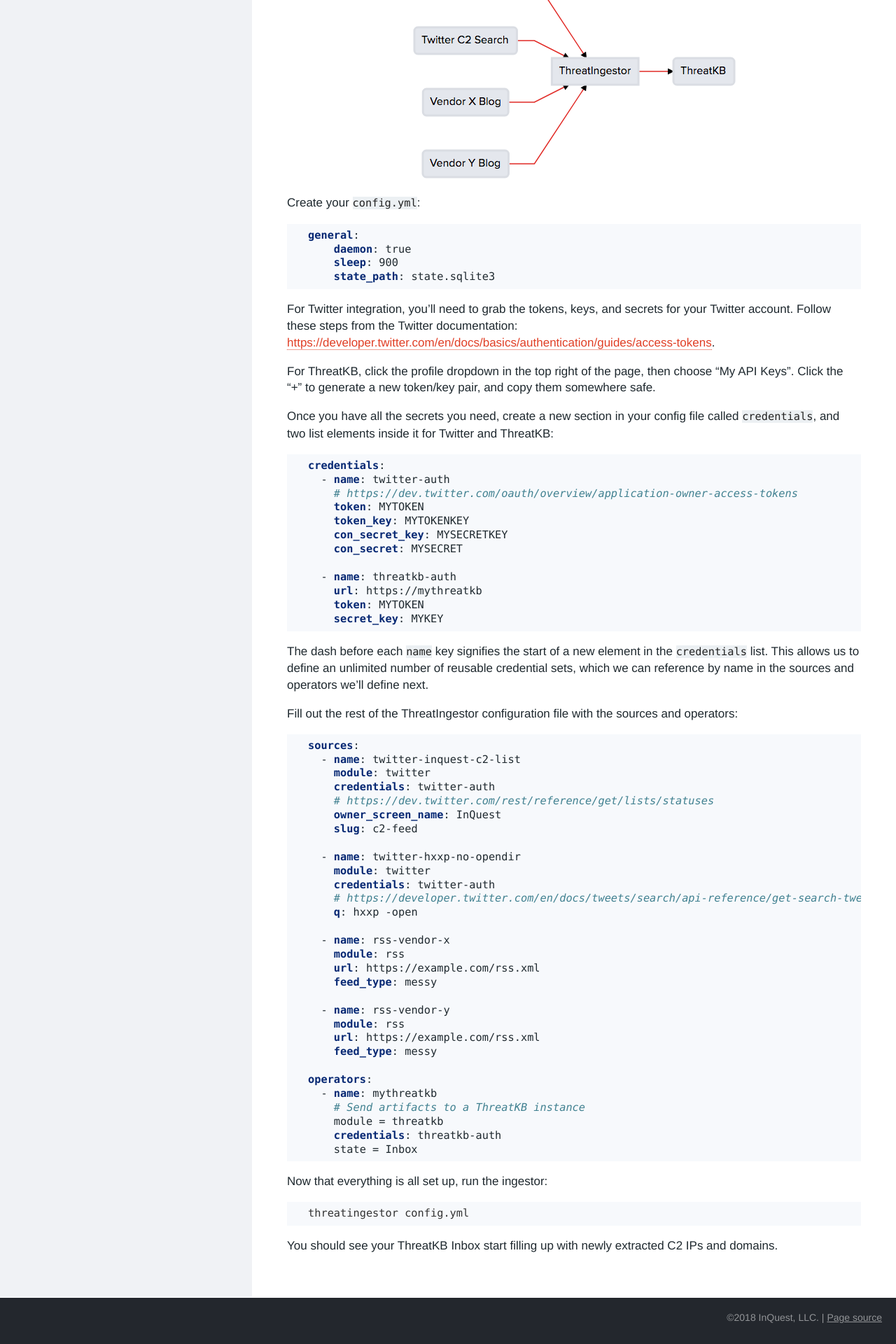
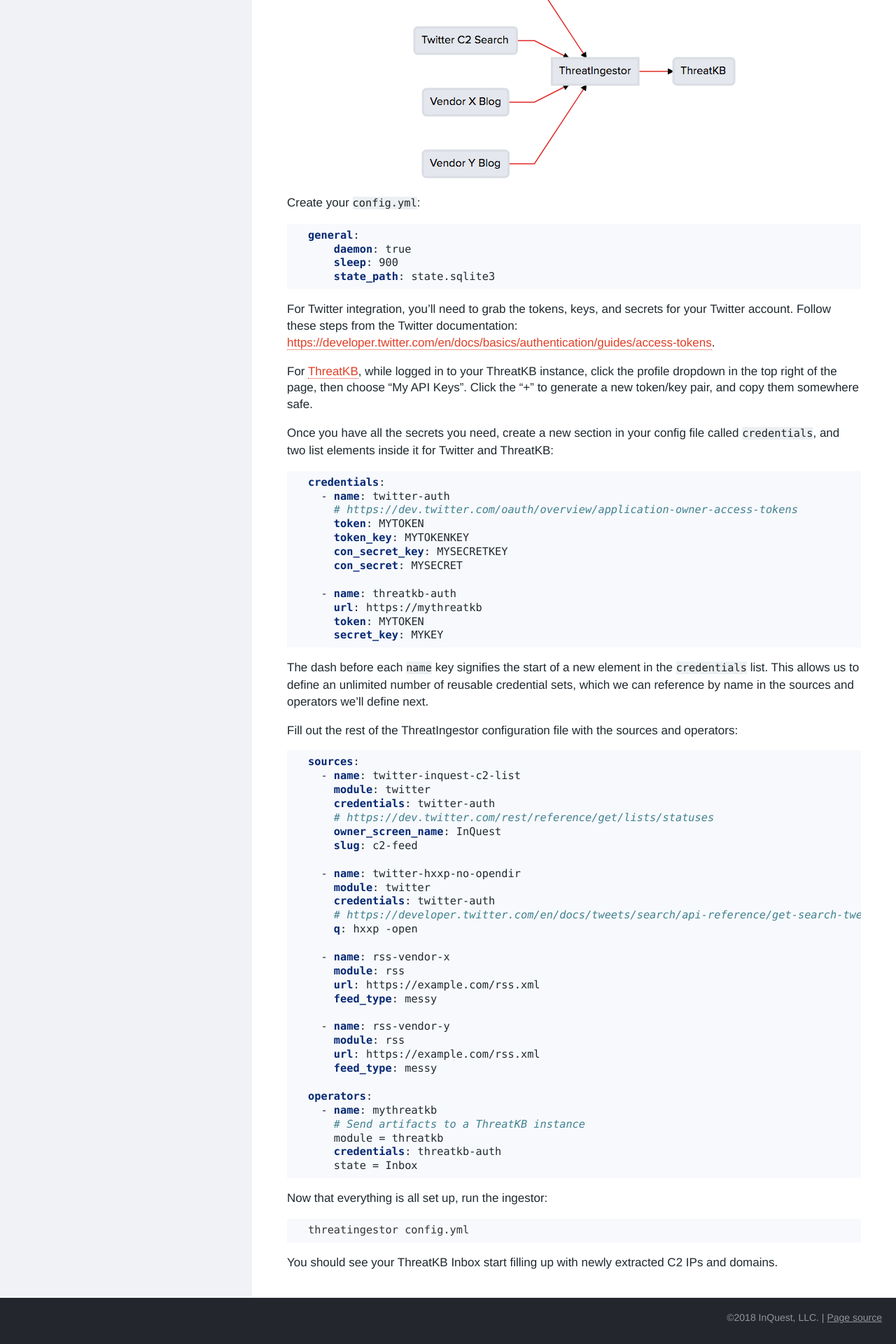
Before and after one commit to InQuest/ThreatIngestor, a Sphinx documentation site: the page built from docs/basicusage.rst, in a window 1280 px wide. Shown: the part 2333-4253 px from the top of the page at 70% size. Built offline with Sphinx 7.4.7, drawn with Linux system fonts in a browser that asks for light colours; some web fonts are replaced.

Commit message:
Clarify ThreatKB is a seperate app

```diff
--- a/docs/basicusage.rst
+++ b/docs/basicusage.rst
@@ -152,9 +152,9 @@
 for your Twitter account. Follow these steps from the Twitter documentation:
 https://developer.twitter.com/en/docs/basics/authentication/guides/access-tokens.
 
-For ThreatKB, click the profile dropdown in the top right of the page, then
-choose "My API Keys". Click the "+" to generate a new token/key pair, and
-copy them somewhere safe.
+For `ThreatKB`_, while logged in to your ThreatKB instance, click the profile
+dropdown in the top right of the page, then choose "My API Keys". Click the "+"
+to generate a new token/key pair, and copy them somewhere safe.
 
 Once you have all the secrets you need, create a new section in your config
 file called ``credentials``, and two list elements inside it for Twitter and
@@ -227,3 +227,4 @@
 
 
 .. _YAML syntax guide: https://docs.ansible.com/ansible/latest/reference_appendices/YAMLSyntax.html
+.. _ThreatKB: https://github.com/InQuest/ThreatKB
```
